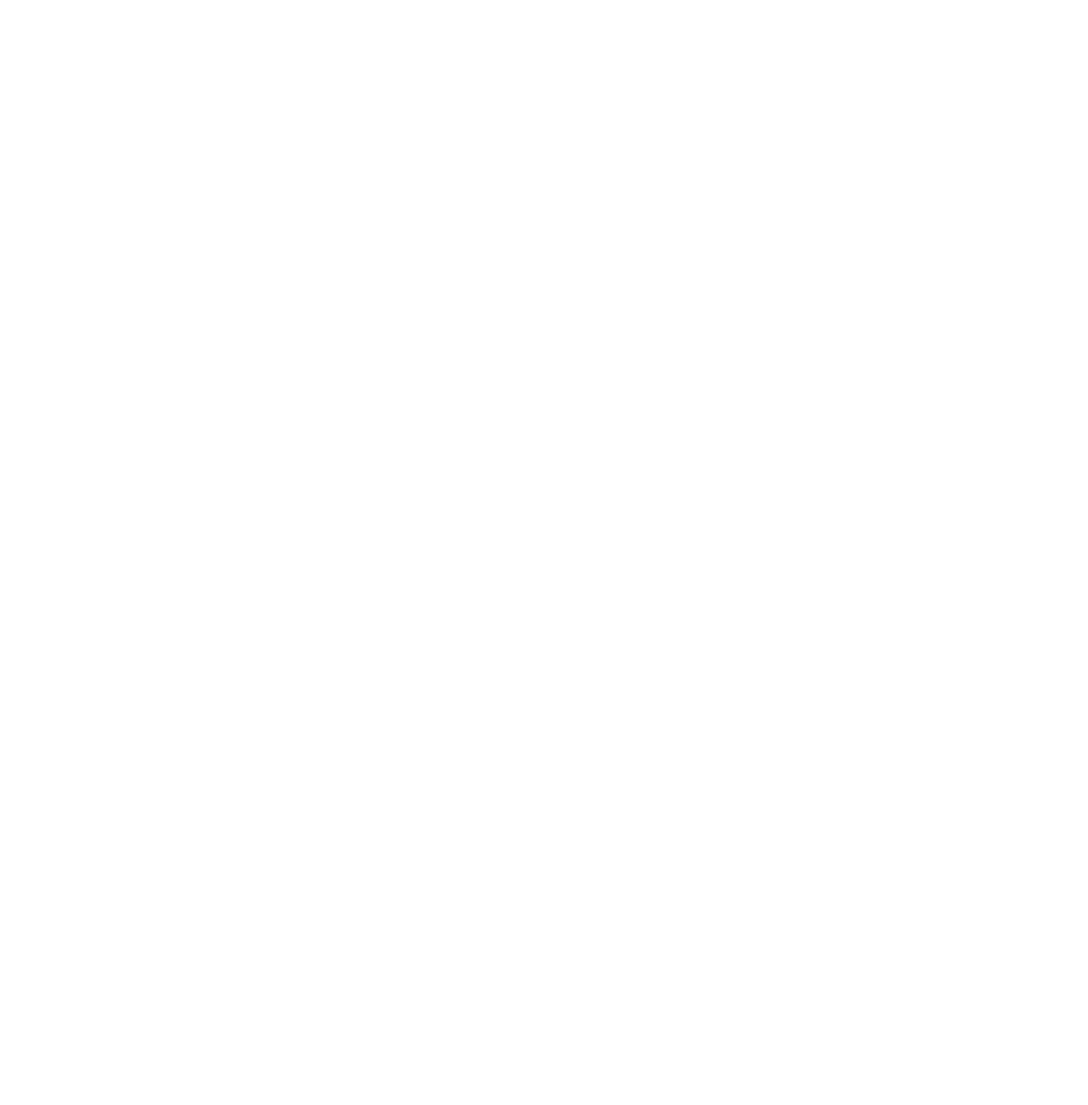
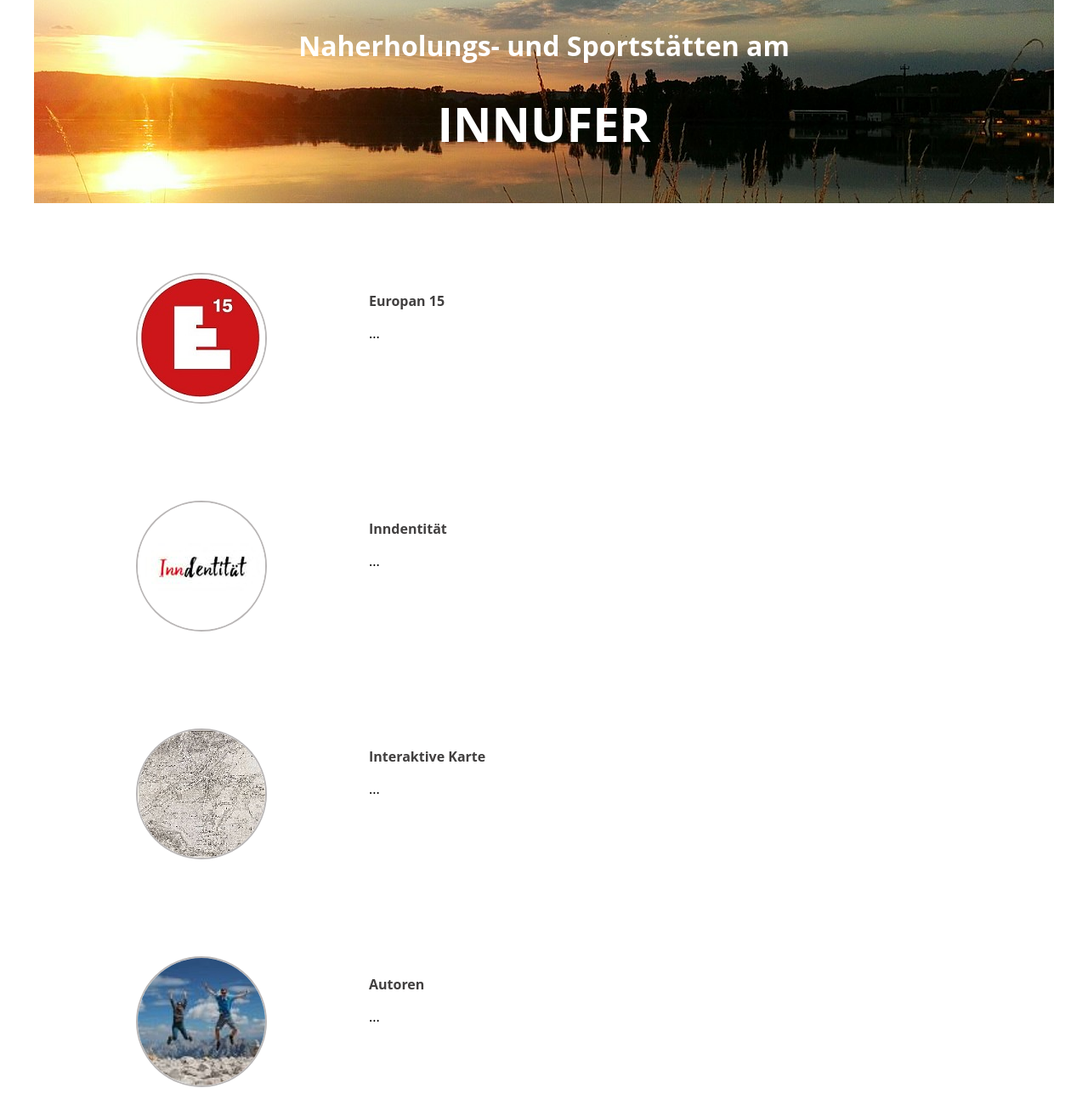
Before and after one commit to innufer/innufer, a plain HTML site: page index.html in a window 1280 px wide. Shown: the whole page at 85% size. Before the commit the page ends 800 px from the top, so only its background shows below. Drawn offline with Linux system fonts and the light colour scheme.

Commit message:
Anfang von index.html und main.css

```diff
--- a/index.html
+++ b/index.html
@@ -1,12 +1,112 @@
 <!DOCTYPE html>
 <html lang="en">
+
 <head>
     <meta charset="UTF-8">
     <meta name="viewport" content="width=device-width, initial-scale=1.0">
     <meta http-equiv="X-UA-Compatible" content="ie=edge">
     <title>Hallo Innufer</title>
+
+    <link rel="stylesheet" type="text/css" media="screen" href="main.css">
+    <script defer src="main.js"></script>
 </head>
+
 <body>
+    <header>
+        <h3>Naherholungs- und Sportstätten am</h3>
+        <h4>INNUFER</h4>
+    </header>
+    <br>
+    <br>
+    <br>
+
+
+    <div class="europan">
+        <p><a href="https://innufer.github.io/index.html"><img
+                    style="float: left; margin-left: 120px; margin-right: 120px;" src="images/europan.jpg"
+                    alt="Logo von Europan 15"></a>
+        </p>
+
+
+        <br>
+        <h2>Europan 15</h2>
+        <p>
+            ...
+            <br>
+        </p>
+    </div>
+    <br>
+    <br>
+    <br>
+    <br>
+    <br>
+    <br>
+    <br>
+
+    <div class="inndentität">
+        <p><a href="https://innufer.github.io/index.html"><img
+                    style="float: left; margin-left: 120px; margin-right: 120px;" src="images/inndentität.jpg"
+                    alt="Logo von Inndentität"></a>
+        </p>
+
+        <br>
+        <h2><a href="https://innufer.github.io/index.html"></a>Inndentität</h2>
+        <p>
+            ...
+            <br>
+        </p>
+    </div>
+    <br>
+    <br>
+    <br>
+    <br>
+    <br>
+    <br>
+    <br>
+
+    <div class="karte">
+        <p><a href="https://innufer.github.io/index.html"><img
+                    style="float: left; margin-left: 120px; margin-right: 120px;" src="images/innsbruck_karte.jpg"
+                    alt="Historische Karte von Innsbruck"></a>
+        </p>
+
+        <br>
+        <h2><a href="https://innufer.github.io/index.html"></a>Interaktive Karte</h2>
+        <p>
+            ...
+            <br>
+        </p>
+    </div>
+    <br>
+    <br>
+    <br>
+    <br>
+    <br>
+    <br>
+    <br>
+
+    <div class="autoren">
+        <p><a href="https://innufer.github.io/index.html"><img
+                    style="float: left; margin-left: 120px; margin-right: 120px;" src="images/susannehonka.jpg"
+                    alt="Gruppenfoto der Autoren"></a>
+        </p>
+
+        <br>
+        <h2><a href="https://innufer.github.io/index.html"></a>Autoren</h2>
+        <p>
+            ...
+            <br>
+        </p>
+    </div>
+    <br>
+    <br>
+    <br>
+    <br>
+    <br>
+    <br>
+    <br>
+
 
 </body>
+
 </html>
--- a/main.css
+++ b/main.css
@@ -0,0 +1,51 @@
+body {
+    max-width: 1200px;
+    margin: auto;
+    font-family: "Open Sans";
+}
+
+header {
+    text-align: center;
+    background-image: url("images/header.jpg");
+    background-position: 0 52%;
+}
+
+header h4 {
+    font-size: 3.5em;
+    color: white;
+    margin: 0;
+    padding: 0em 0 1em 0;
+}
+
+header h3 {
+    font-size: 2em;
+    color: white;
+    margin: 0;
+    padding: 1em 0;
+}
+
+h2 {
+    font-size: 1em;
+    color: rgb(65, 63, 63);
+    margin: 0;
+}
+
+.europan img {
+    border: 2px solid rgb(185, 182, 182);
+    border-radius: 50%;
+}
+
+.inndentität img {
+    border: 2px solid rgb(185, 182, 182);
+    border-radius: 50%;
+}
+
+.karte img {
+    border: 2px solid rgb(185, 182, 182);
+    border-radius: 50%;
+}
+
+.autoren img {
+    border: 2px solid rgb(185, 182, 182);
+    border-radius: 50%;
+}
```
Also changed, not shown: images/europan.jpg (added), images/header.jpg (added), images/inndentität.jpg (added), images/innsbruck_karte.jpg (added), images/susannehonka.jpg (added).
